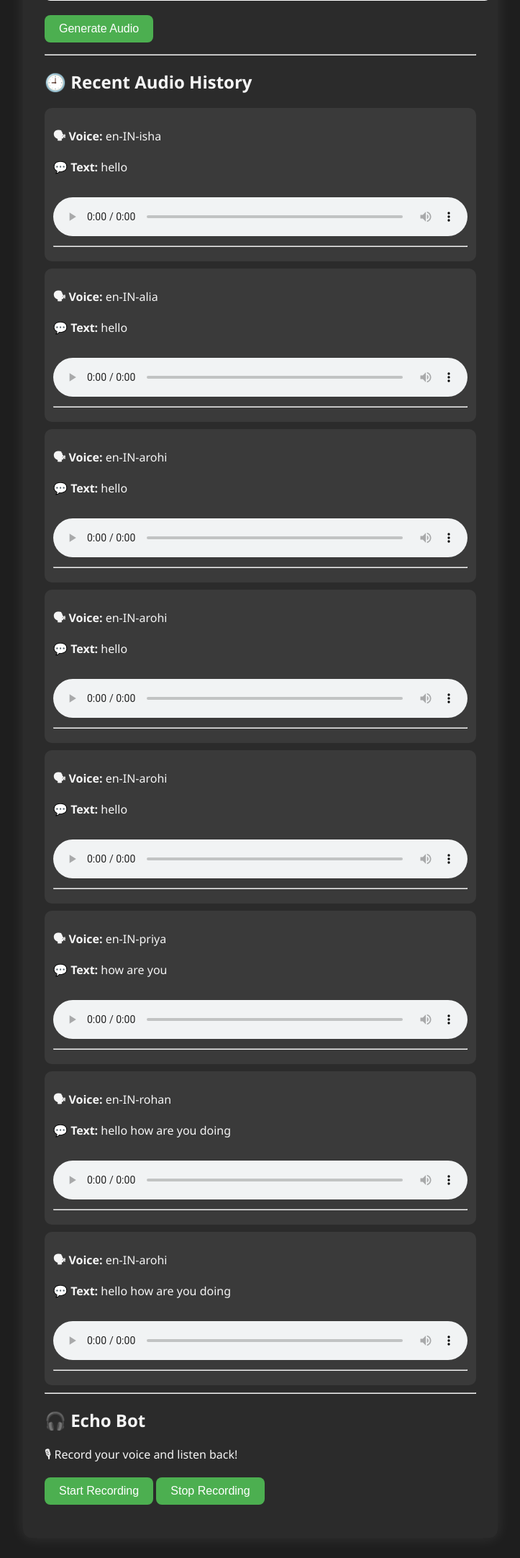
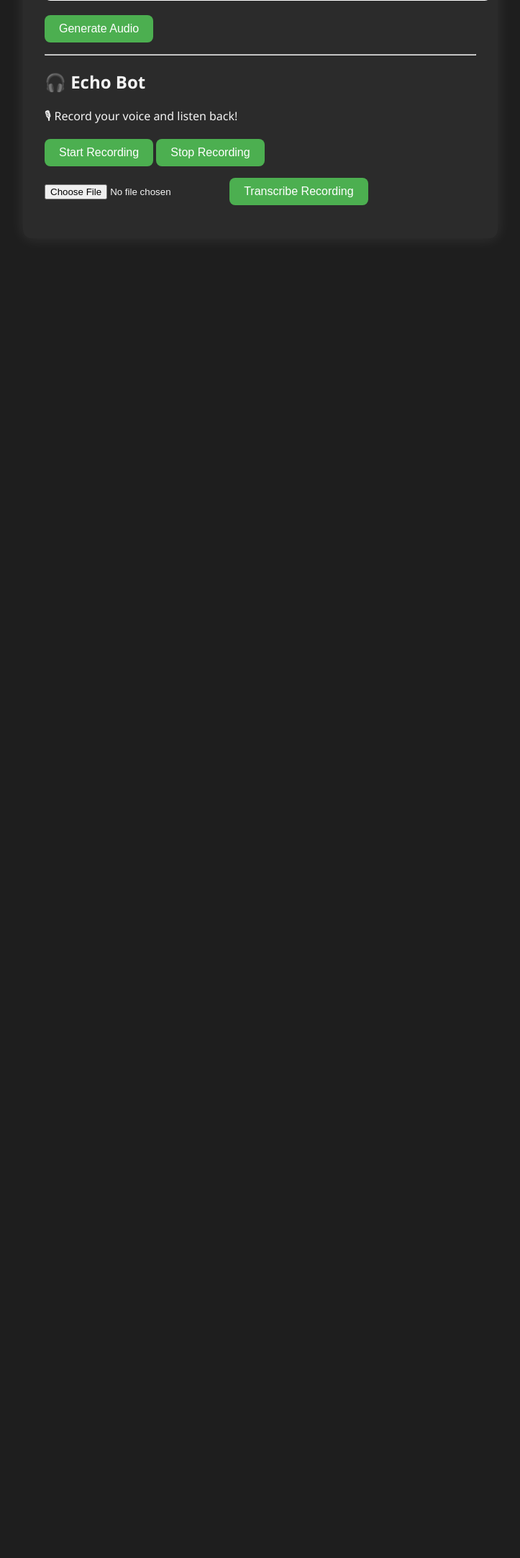
Before and after one commit to keerthana12hv/text-to-speech-fastapi, a FastAPI app: page / in a window 1280 px wide. Shown: the part 356-2520 px from the top of the page at 72% size, without its empty margins (278-1001 px from the left). After the commit the page ends 687 px from the top, so only its background shows below. Run offline with FastAPI, Linux system fonts and the light colour scheme.

Commit message:
speech to text

```diff
--- a/main.py
+++ b/main.py
@@ -1,45 +1,75 @@
 from fastapi import FastAPI, HTTPException, Request, UploadFile, File
-from pydantic import BaseModel
-import requests
-from fastapi.responses import HTMLResponse
+from fastapi.responses import HTMLResponse, JSONResponse
 from fastapi.staticfiles import StaticFiles
 from fastapi.templating import Jinja2Templates
+from fastapi.middleware.cors import CORSMiddleware
+from pydantic import BaseModel
+from dotenv import load_dotenv
+import assemblyai as aai
+import requests
+import os
 import json
-import os
 from datetime import datetime
-from fastapi.responses import JSONResponse  # ← Add this
-from fastapi.middleware.cors import CORSMiddleware
 
+# Load environment variables from .env
+load_dotenv()
 
 app = FastAPI()
 
+# Allow frontend to call APIs (restrict origin in production)
 app.add_middleware(
     CORSMiddleware,
-    allow_origins=["*"],  # You can restrict this to http://localhost if needed
+    allow_origins=["*"],
     allow_credentials=True,
     allow_methods=["*"],
     allow_headers=["*"],
 )
-# Mount static and templates folders
+
+# Serve your static assets and templates as before
 app.mount("/static", StaticFiles(directory="static"), name="static")
 templates = Jinja2Templates(directory="templates")
 
-# Murf API key
-API_KEY = "ap2_46d2c473-54e1-4580-a711-4547d8757f96"
+# API keys from environment
+MURF_API_KEY = os.getenv("MURF_API_KEY")
+ASSEMBLYAI_API_KEY = os.getenv("ASSEMBLYAI_API_KEY")
 
-# Path to store audio history
-HISTORY_FILE = "audio_history.json"
+if not MURF_API_KEY:
+    raise RuntimeError("MURF_API_KEY not set in environment")
+if not ASSEMBLYAI_API_KEY:
+    raise RuntimeError("ASSEMBLYAI_API_KEY not set in environment")
 
-# Input model including voice
+# Initialize AssemblyAI SDK (transcriber supports binary input)
+aai.settings.api_key = ASSEMBLYAI_API_KEY
+transcriber = aai.Transcriber()
+
+# (Optional) Remove history usage for privacy — we won't read or write history file.
+HISTORY_FILE = None
+
+
+# ---------- Models ----------
 class TextInput(BaseModel):
     text: str
-    voice: str  # ✅ dynamic voice selection
+    voice: str
+
+
+# ---------- Routes ----------
+@app.get("/", response_class=HTMLResponse)
+@app.head("/")
+async def home(request: Request):
+    # Render UI template; we no longer send any shared history to the template
+    return templates.TemplateResponse("index.html", {"request": request})
+
 
 @app.post("/generate-audio")
 def generate_audio(data: TextInput):
+    """
+    Generate audio using Murf TTS.
+    Returns: {"message": "...", "data": <murf-response-json>}
+    Keeps same shape as before so existing frontend code works.
+    """
     url = "https://api.murf.ai/v1/speech/generate"
     headers = {
-        "api-key": API_KEY,
+        "api-key": MURF_API_KEY,
         "Content-Type": "application/json"
     }
 
@@ -49,58 +79,59 @@ def generate_audio(data: TextInput):
         "format": "mp3"
     }
 
-    response = requests.post(url, headers=headers, json=payload)
+    try:
+        resp = requests.post(url, headers=headers, json=payload, timeout=60)
+        resp.raise_for_status()
+    except requests.RequestException as e:
+        # return a helpful error message for frontend
+        raise HTTPException(status_code=500, detail=f"Murf TTS request failed: {str(e)}")
 
-    if response.status_code == 200:
-        audio_url = response.json()["audioFile"]
-        entry = {
-            "text": data.text,
-            "voice": data.voice,
-            "audio_url": audio_url,
-            "timestamp": datetime.now().isoformat()
-        }
+    # Return Murf response JSON inside a small wrapper (keeps frontend unchanged)
+    return {"message": "Audio generated", "data": resp.json()}
 
-        # Append to audio history
-        if os.path.exists(HISTORY_FILE):
-            with open(HISTORY_FILE, "r") as f:
-                history = json.load(f)
-        else:
-            history = []
-
-        history.insert(0, entry)  # latest first
-
-        with open(HISTORY_FILE, "w") as f:
-            json.dump(history, f, indent=2)
-
-        return {"message": "Audio generated", "data": response.json()}
-    else:
-        raise HTTPException(status_code=500, detail="TTS Generation failed")
 
 @app.post("/upload-audio")
 async def upload_audio(file: UploadFile = File(...)):
+    """
+    Keep this endpoint for compatibility if frontend calls it,
+    but DO NOT save the audio permanently. We simply accept it and return success.
+    """
     try:
-        contents = await file.read()
-        filename = f"recorded_{datetime.now().strftime('%Y%m%d%H%M%S')}.webm"
-        save_path = os.path.join("static", filename)
-
-        with open(save_path, "wb") as f:
-            f.write(contents)
-
-        return JSONResponse(content={"success": True, "message": "File uploaded", "filename": filename})
-
+        contents = await file.read()  # read into memory
+        # Optionally check file size or content-type for safety here
+        size = len(contents)
+        return JSONResponse(content={
+            "success": True,
+            "message": "File received (not saved)",
+            "filename": getattr(file, "filename", None),
+            "size": size
+        })
     except Exception as e:
         return JSONResponse(status_code=500, content={"success": False, "message": str(e)})
 
-@app.get("/", response_class=HTMLResponse)
-@app.head("/")
-async def home(request: Request):
-    if os.path.exists(HISTORY_FILE):
-        with open(HISTORY_FILE, "r") as f:
-            history = json.load(f)
-    else:
-        history = []
 
-    return templates.TemplateResponse("index.html", {
-        "request": request,
-        "history": history
-    })
+@app.post("/transcribe/file")
+async def transcribe_file(file: UploadFile = File(...)):
+    """
+    Transcribe uploaded audio bytes in-memory using AssemblyAI.
+    Returns: {"transcript": "..."}
+    """
+    try:
+        audio_bytes = await file.read()  # binary in memory
+
+        # Use AssemblyAI SDK transcriber that accepts binary data
+        # The Transcriber.transcribe method supports passing bytes directly.
+        transcript_obj = transcriber.transcribe(audio_bytes)
+
+        # transcript_obj may have .text or .segments depending on SDK version
+        text = getattr(transcript_obj, "text", None) or transcript_obj.get("text") if isinstance(transcript_obj, dict) else None
+
+        if not text:
+            # Last resort: try string conversion
+            text = str(transcript_obj)
+
+        return JSONResponse(content={"transcript": text})
+    except Exception as e:
+        # Log error to console (visible in server logs) and return JSON error for frontend
+        print("Transcription error:", str(e))
+        return JSONResponse(status_code=500, content={"error": str(e)})
--- a/templates/index.html
+++ b/templates/index.html
@@ -30,26 +30,6 @@
 
     <hr>
 
-    <!-- Audio History -->
-    <h2>🕘 Recent Audio History</h2>
-    {% if history %}
-      {% for item in history %}
-        <div class="history-item">
-          <p><strong>🗣 Voice:</strong> {{ item.voice }}</p>
-          <p><strong>💬 Text:</strong> {{ item.text }}</p>
-          <audio controls>
-            <source src="{{ item.audio_url }}" type="audio/mpeg">
-            Your browser does not support the audio element.
-          </audio>
-          <hr>
-        </div>
-      {% endfor %}
-    {% else %}
-      <p>No audio history yet.</p>
-    {% endif %}
-
-    <hr>
-
     <!-- Echo Bot Section -->
     <h2>🎧 Echo Bot</h2>
     <p>🎙 Record your voice and listen back!</p>
@@ -57,11 +37,20 @@
     <button id="stopBtn" disabled>Stop Recording</button>
     <audio id="echo-audio" controls style="display:none;"></audio>
     <p id="recordStatus"></p>
+
+    <!-- Manual Transcription Upload -->
+    <form id="transcribe-form" enctype="multipart/form-data">
+      <input type="file" name="file" accept="audio/*" required />
+      <button type="submit">Transcribe Recording</button>
+    </form>
+    <div id="transcription-result"></div>
+
+    <!-- 📝 Transcription Output -->
+    <p id="transcriptionText" style="margin-top: 10px; font-style: italic;"></p>
   </div>
 
-  <!-- JavaScript Section -->
   <script>
-    // ✅ Generate Audio using Murf API
+    // ✅ Generate Audio with Murf API
     async function generateAudio() {
       const text = document.getElementById('text-input').value;
       const voice = document.getElementById('voice').value;
@@ -98,7 +87,24 @@
       }
     }
 
-    // ✅ Echo Bot Logic
+    // ✅ Manual File Transcription
+    document.getElementById("transcribe-form").addEventListener("submit", async function (e) {
+      e.preventDefault();
+      const fileInput = this.querySelector('input[type="file"]');
+      const formData = new FormData();
+      formData.append("file", fileInput.files[0]);
+
+      const res = await fetch("/transcribe/file", { method: "POST", body: formData });
+      const data = await res.json();
+
+      if (data.transcript) {
+        document.getElementById("transcription-result").innerText = "Transcription: " + data.transcript;
+      } else {
+        document.getElementById("transcription-result").innerText = "Error: " + (data.error || "Something went wrong");
+      }
+    });
+
+    // ✅ Echo Bot Recording + Transcription
     let mediaRecorder;
     let audioChunks = [];
 
@@ -106,6 +112,7 @@
     const stopBtn = document.getElementById("stopBtn");
     const echoAudio = document.getElementById("echo-audio");
     const recordStatus = document.getElementById("recordStatus");
+    const transcriptionText = document.getElementById("transcriptionText");
 
     startBtn.addEventListener("click", async () => {
       try {
@@ -113,14 +120,11 @@
         mediaRecorder = new MediaRecorder(stream);
         audioChunks = [];
 
-        mediaRecorder.ondataavailable = event => {
-          audioChunks.push(event.data);
-        };
+        mediaRecorder.ondataavailable = event => audioChunks.push(event.data);
 
         mediaRecorder.onstop = async () => {
           const blob = new Blob(audioChunks, { type: "audio/wav" });
-          const url = URL.createObjectURL(blob);
-          echoAudio.src = url;
+          echoAudio.src = URL.createObjectURL(blob);
           echoAudio.style.display = "block";
           recordStatus.textContent = "✅ Recording complete. Playing back...";
 
@@ -130,12 +134,17 @@
           formData.append("file", blob, "echo_recording.wav");
 
           try {
-            const response = await fetch("http://localhost:8000/upload-audio", {
-              method: "POST",
-              body: formData
-            });
+            const response = await fetch("/transcribe/file", { method: "POST", body: formData });
             const result = await response.json();
-            recordStatus.textContent = `✅ Your voice has been uploaded successfully.`
+
+            if (response.ok && result.transcript) {
+              transcriptionText.textContent = `📝 Transcription: "${result.transcript}"`;
+              recordStatus.textContent = "✅ Transcription complete.";
+            } else {
+              recordStatus.textContent = "❌ Transcription failed.";
+              transcriptionText.textContent = "";
+              console.error(result);
+            }
           } catch (error) {
             console.error("Upload failed:", error);
             recordStatus.textContent = "❌ Upload failed.";
```
Also changed, not shown: audio_history.json (+30 -0 lines), 4 other files.
